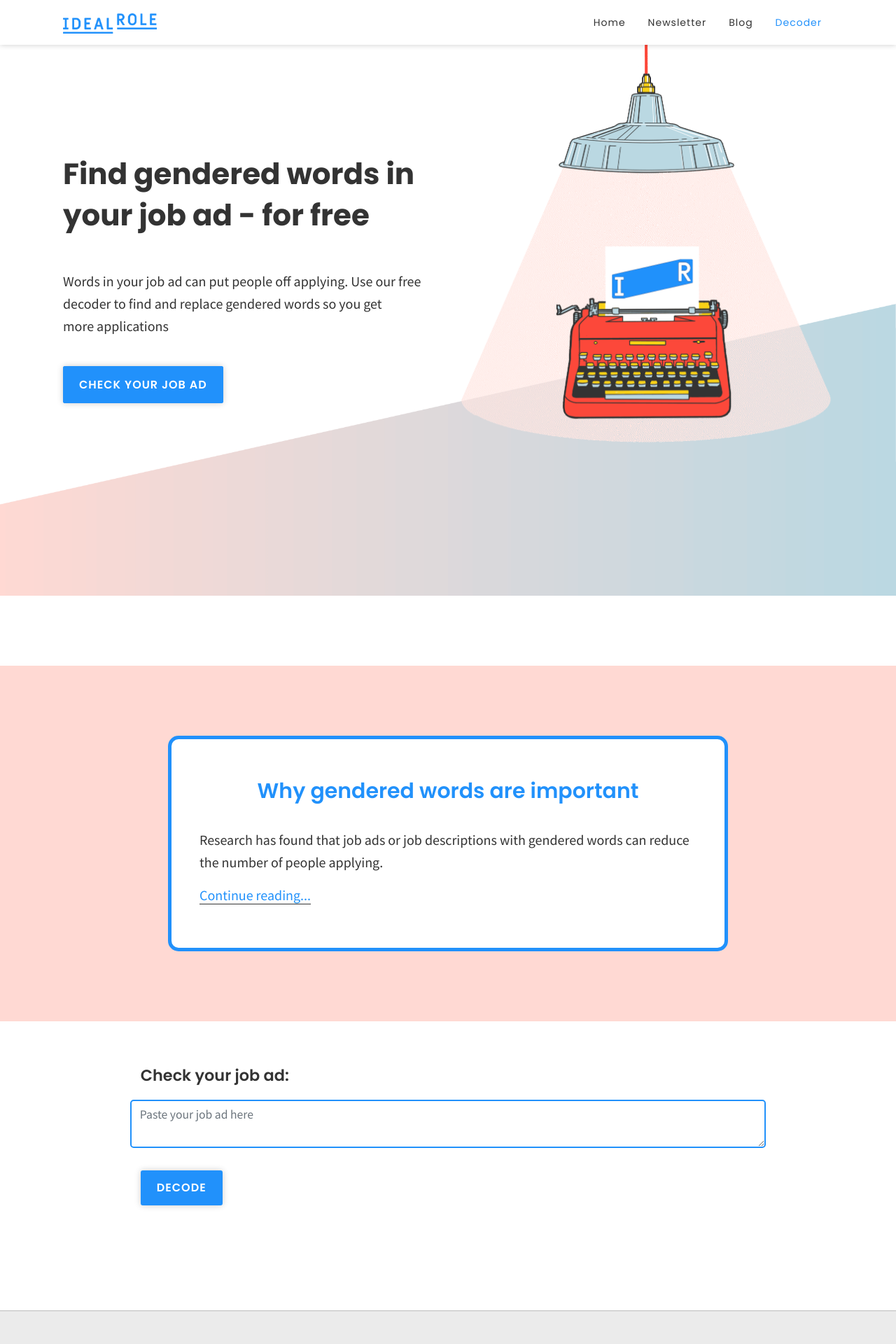
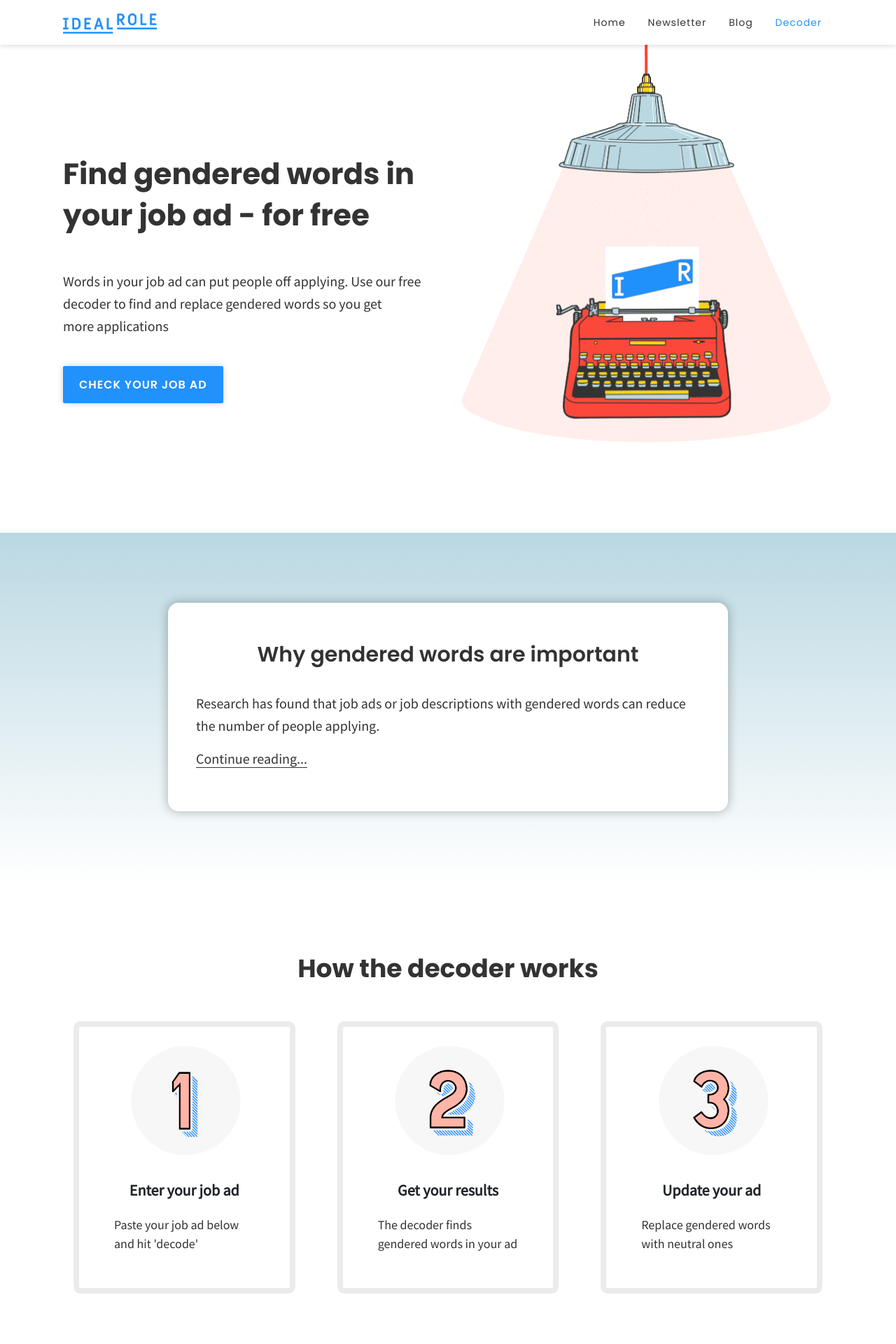
Before and after one commit to rob-mccormick/decoder, a Django app: page / in a window 1280 px wide. Shown: the top 1920 px of the page at 70% size. Run offline with Django 3.2, Linux system fonts and the light colour scheme; some libraries are stand-ins or nearby versions.

Commit message:
Updated desktop home page, except for the main image

```diff
--- a/jobs/static/jobs/style.css
+++ b/jobs/static/jobs/style.css
@@ -4,7 +4,7 @@ body {
   font-family: 'Poppins', Helvetica, Arial, sans-serif;
 }
 
-p, li, textarea, a {
+p, li, textarea, a, h4 {
   font-family: 'Source Sans Pro', Helvetica, Arial, sans-serif;
 }
 
@@ -66,8 +66,9 @@ h1 {
 h2 {
   /* font-family: 'Open Sans', Helvetica, Arial, sans-serif; */
   color: #333;
-  font-size: 1.1em;
-  line-height: 1.5em;
+  font-size: 36px;
+  font-weight: 700;
+  line-height: 1.4em;
   padding-bottom: 10px;
 }
 
@@ -78,6 +79,11 @@ h3 {
     font-weight: 600;
     line-height: 1.7em;
     padding-top: 10px;
+}
+
+h4 {
+  font-size: 22px;
+  font-weight: 600;
 }
 
 p {
@@ -112,10 +118,10 @@ p {
 /* Hero Section */
 
 .hero {
-  padding-bottom: 25px;
-  margin-bottom: 80px;
-  background: white url("images/angled-background-mobile.png") no-repeat left bottom;
-  background-size: contain;
+  padding-bottom: 100px;
+  /* margin-bottom: 80px; */
+  /* background: white url("images/angled-background-mobile.png") no-repeat left bottom;
+  background-size: contain; */
 }
 /*
 .hero-h1 {
@@ -170,23 +176,27 @@ p {
 
 .why-container {
   padding: 100px 0;
-  background-color: rgba(255,180,167,0.5);
+  /* background-color: rgba(255,180,167,0.5); */
+  background: linear-gradient(#bad8e2, #fff);
+  /* background: linear-gradient(#bad8e2, #ffb4a7); */
 }
 
 .why {
   max-width: 800px;
   padding: 40px 40px 60px 40px;
   font-size: 20px;
-  border: 5px solid #2191fb;
+  /* border: 5px solid #2191fb; */
+  box-shadow: 0 0 15px rgba(0,0,0,0.3);
   border-radius: 15px;
   background-color: #fff;
+
 }
 
 .h2-submit {
   padding: 10px 0;
   margin-bottom: 20px;
   line-height: 1.6em;
-  color: #2191fb;
+  /* color: #2191fb; */
   font-weight: 600;
 }
 
@@ -220,13 +230,13 @@ p {
   border-bottom: 2px solid #2191fb;
 }
 
-.continue-link {
+/* .continue-link {
   color: #2191fb;
 }
 
 .continue-link:hover {
   color: #2191fb;
-}
+} */
 
 /* Background Info */
 
@@ -243,11 +253,57 @@ p {
   background-color: #2191fb;
 } */
 
+/* Plan */
+
+.plan-container {
+  padding: 100px 0;
+}
+
+.plan-h2 {
+  margin-bottom: 40px;
+}
+
+.card {
+  border-radius: 10px;
+  border: solid 8px #ebebeb;
+}
+
+/* .card-blue {
+  border: solid 8px rgba(186,216,226,0.5);
+}
+
+.card-pink {
+  border: solid 8px rgba(255,180,167,0.5);
+}
+
+.card-yellow {
+  border: solid 8px rgba(249,209,23,0.5);
+} */
+
+.card-img-top {
+  max-width: 180px;
+  margin: 0 auto;
+  padding-top: 20px;
+}
+
+.card-title {
+  text-align: center;
+}
+
+.card-text {
+  font-size: 18px;
+  line-height: 1.5em;
+  padding: 10px 30px 30px 30px;
+}
 
 /* Submit form */
 
 .add-job-ad {
-  margin-bottom: 100px;
+  padding-bottom: 100px;
+}
+
+#job-check {
+  font-size: 28px;
 }
 
 .form-control {
@@ -410,7 +466,7 @@ textarea {
   text-transform: capitalize;
 }
 
-.card p {
+.gendered-text {
   font-size: 16px;
   line-height: 1.5em;
   margin-bottom: 0;
@@ -609,10 +665,10 @@ textarea {
     max-width: none;
   }
   .hero {
-    background: white url("images/angled-background.png") no-repeat left bottom;
-    background-size: contain;
-    padding-bottom: 100px;
-    margin-bottom: 80px;
+    /* background: white url("images/angled-background.png") no-repeat left bottom;
+    background-size: contain; */
+    /* padding-bottom: 100px; */
+    /* margin-bottom: 80px; */
   }
   .hero-p {
     margin-right: -25px;
@@ -708,10 +764,10 @@ textarea {
     max-width: 530px;
     margin-top: -30px;
   }
-  .hero {
+  /* .hero {
     padding-bottom: 190px;
     margin-bottom: 100px;
-  }
+  } */
   .h2-submit {
     font-size: 30px;
   }
--- a/jobs/templates/jobs/result.html
+++ b/jobs/templates/jobs/result.html
@@ -95,9 +95,9 @@
         <div class="collapse mt-5" id="GenderedWords">
           <div class="card card-body">
             <h2 class="h2-gendered-words">Full list of gendered words</h2>
-            <p class="mb-2">Below is a list of the gendered words and phrases used by the decoder.</p>
-            <p class="mb-2">You’ll notice that some of the words are incomplete.  This is because the decoder will search for all words that start with those letters.</p>
-            <p class="mb-5">For example, “analy” will find both “analysis” and “analyse”.</p>
+            <p class="gendered-text mb-2">Below is a list of the gendered words and phrases used by the decoder.</p>
+            <p class="gendered-text mb-2">You’ll notice that some of the words are incomplete.  This is because the decoder will search for all words that start with those letters.</p>
+            <p class="gendered-text mb-5">For example, “analy” will find both “analysis” and “analyse”.</p>
             <table class="table">
               <thead>
                 <tr>
--- a/jobs/templates/jobs/submit.html
+++ b/jobs/templates/jobs/submit.html
@@ -47,7 +47,40 @@
     </div>
 
     <!-- How the decoder works -->
-
+    <div class="container plan-container">
+      <div class="row justify-content-center">
+        <h2 class="plan-h2 text-center">How the decoder works</h2>
+      </div>
+      <div class="row card-deck">
+        <div class="col-sm-4">
+          <div class="card card-pink">
+            <img src="{% static 'jobs/images/step-one-circle.png' %}" class="card-img-top" alt="Step 1">
+            <div class="card-body">
+              <h4 class="card-title">Enter your job ad</h4>
+              <p class="card-text">Paste your job ad below and hit 'decode'</p>
+            </div>
+          </div>
+        </div>
+        <div class="col-sm-4">
+          <div class="card card-yellow">
+            <img src="{% static 'jobs/images/step-two-circle.png' %}" class="card-img-top" alt="Step 2">
+            <div class="card-body">
+              <h4 class="card-title">Get your results</h4>
+              <p class="card-text">The decoder finds gendered words in your ad</p>
+            </div>
+          </div>
+        </div>
+        <div class="col-sm-4">
+          <div class="card card-blue">
+            <img src="{% static 'jobs/images/step-three-circle.png' %}" class="card-img-top" alt="Step 3">
+            <div class="card-body">
+              <h4 class="card-title">Update your ad</h4>
+              <p class="card-text">Replace gendered words with neutral ones</p>
+            </div>
+          </div>
+        </div>
+      </div>
+    </div>
     <!-- End: How the decoder works -->
 
     <!-- Info on what it is and how it works -->
```
Also changed, not shown: jobs/static/jobs/images/step-one-circle.png (added), jobs/static/jobs/images/step-three-circle.png (added), jobs/static/jobs/images/step-two-circle.png (added).
